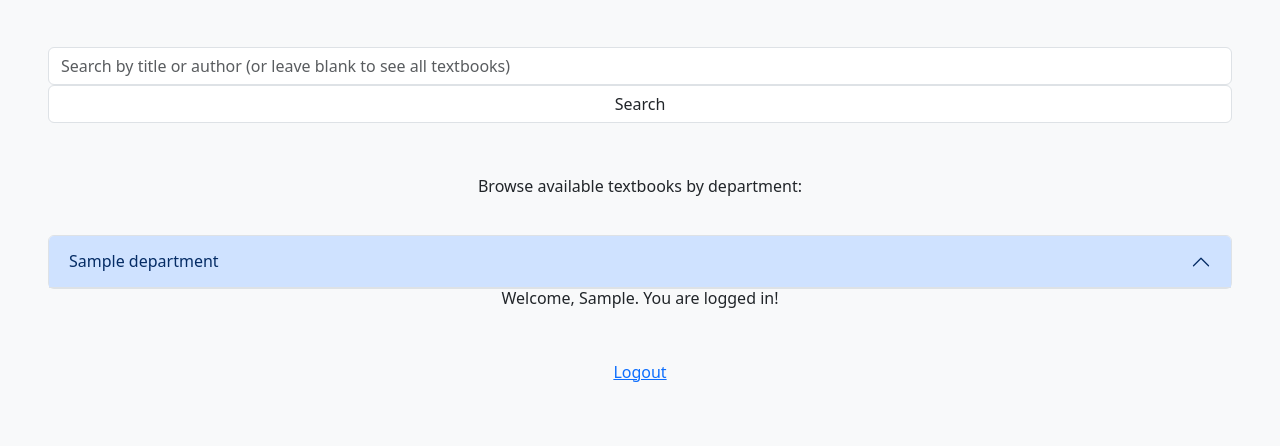
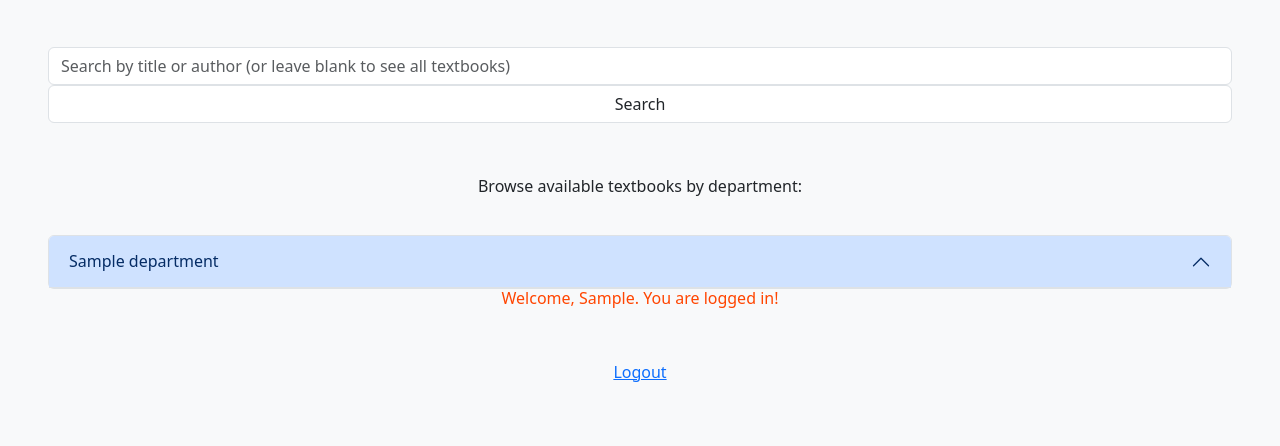
Before and after one commit to kevingrieco/textbookexchange, a Django app: page / in a window 1280 px wide. Shown: the part 457-903 px from the top of the page. Run offline with Django 4.2, Linux system fonts and the light colour scheme; a user stored in the database is signed in; tables that the repository leaves empty hold one stand-in row (values such as "Sample post"); some libraries are stand-ins or nearby versions.

```diff
--- a/templates/base.html
+++ b/templates/base.html
@@ -47,7 +47,7 @@
     <h6 class="mb-3">
       {% block content %} {% endblock content %}
       {% if user.is_authenticated %}
-        <p>Welcome, {{ user|title }}. You are logged in!</p>
+        <p style="color: orangered">Welcome, {{ user|title }}. You are logged in!</p>
 
         <br><br>
         <a href="/accounts/logout">Logout</a>
```
